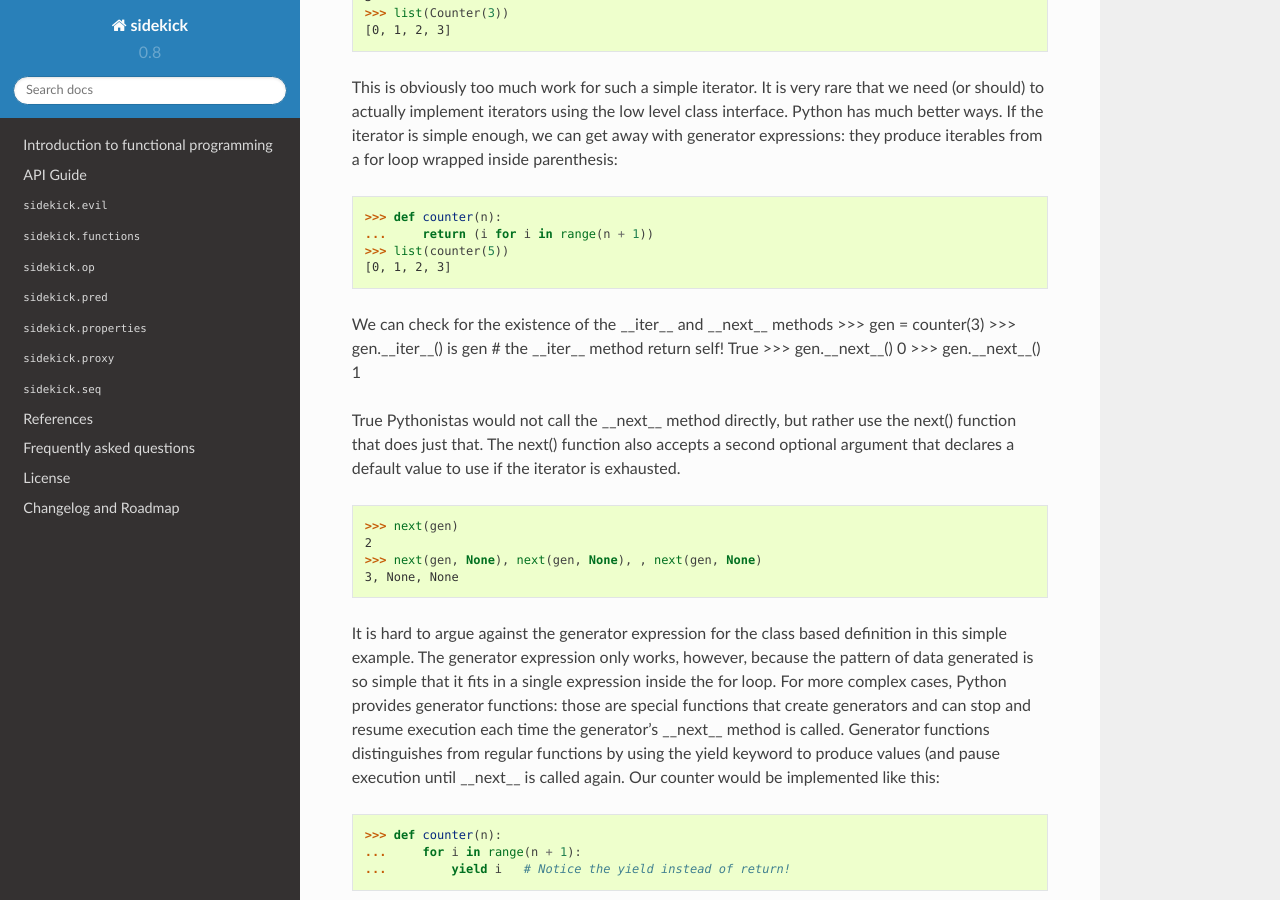
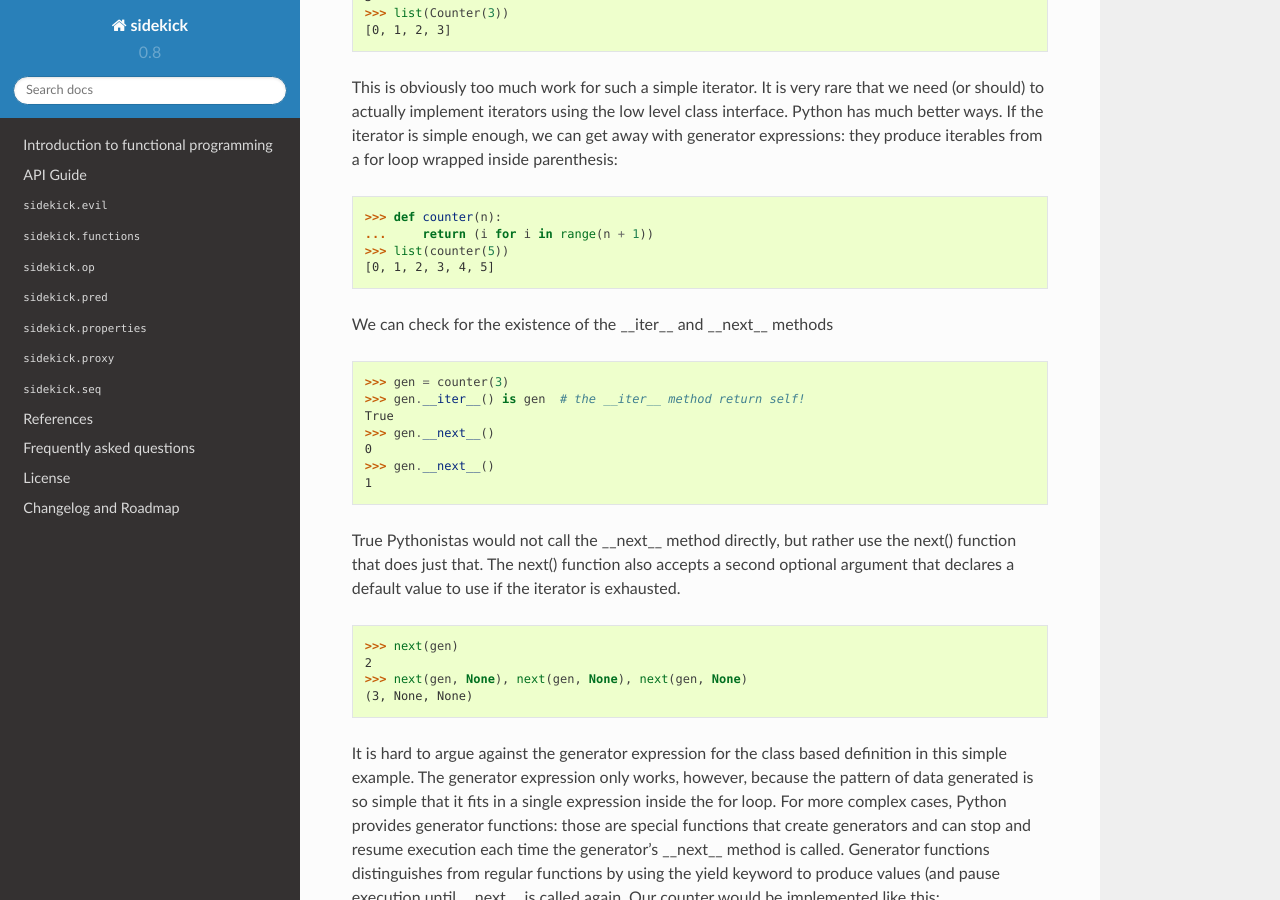
Before and after one commit to fabiommendes/sidekick, a Sphinx documentation site: the page built from docs/intro-seqs.rst, in a window 1280 px wide and 900 px high, scrolled down 1975 px. Built offline with Sphinx 7.4.7 and the Read the Docs theme 2.0.0, drawn with Linux system fonts in a browser that asks for light colours; some of the changed text lies outside the part shown.

Commit message:
Fix small errors detected in .rst files

```diff
--- a/docs/intro-seqs.rst
+++ b/docs/intro-seqs.rst
@@ -111,9 +111,10 @@ for loop wrapped inside parenthesis:
 >>> def counter(n):
 ...     return (i for i in range(n + 1))
 >>> list(counter(5))
-[0, 1, 2, 3]
+[0, 1, 2, 3, 4, 5]
 
 We can check for the existence of the __iter__ and __next__ methods
+
 >>> gen = counter(3)
 >>> gen.__iter__() is gen  # the __iter__ method return self!
 True
@@ -128,8 +129,8 @@ optional argument that declares a default value to use if the iterator is exhaus
 
 >>> next(gen)
 2
->>> next(gen, None), next(gen, None), , next(gen, None)
-3, None, None
+>>> next(gen, None), next(gen, None), next(gen, None)
+(3, None, None)
 
 It is hard to argue against the generator expression for the class based definition
 in this simple example. The generator expression only works, however, because the
--- a/pyproject.toml
+++ b/pyproject.toml
@@ -30,6 +30,7 @@
 doc = [ "sphinx", "sphinx_rtd_theme" ]
 dev = [ "flake8", "black", "readme_renderer" ]
 hypothesis = [ "hypothesis" ]
+app-cfg = [ "function-framework", "flask", "json-rpc" ]
 
 
 [tool.flit.metadata.urls]
```
Also changed, not shown: other parts of docs/intro-seqs.rst (+3 -1 lines), docs/intro-functions.rst (+5 -5 lines), 3 other files.
